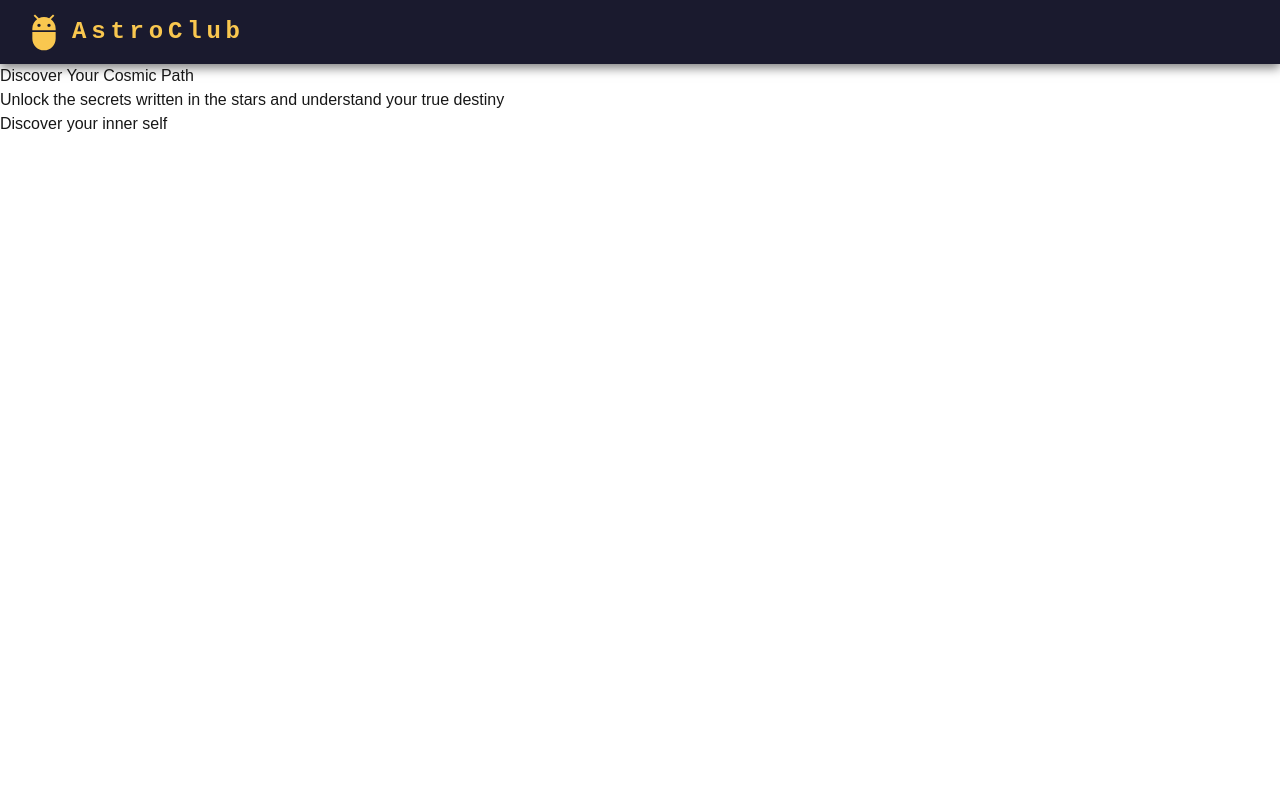
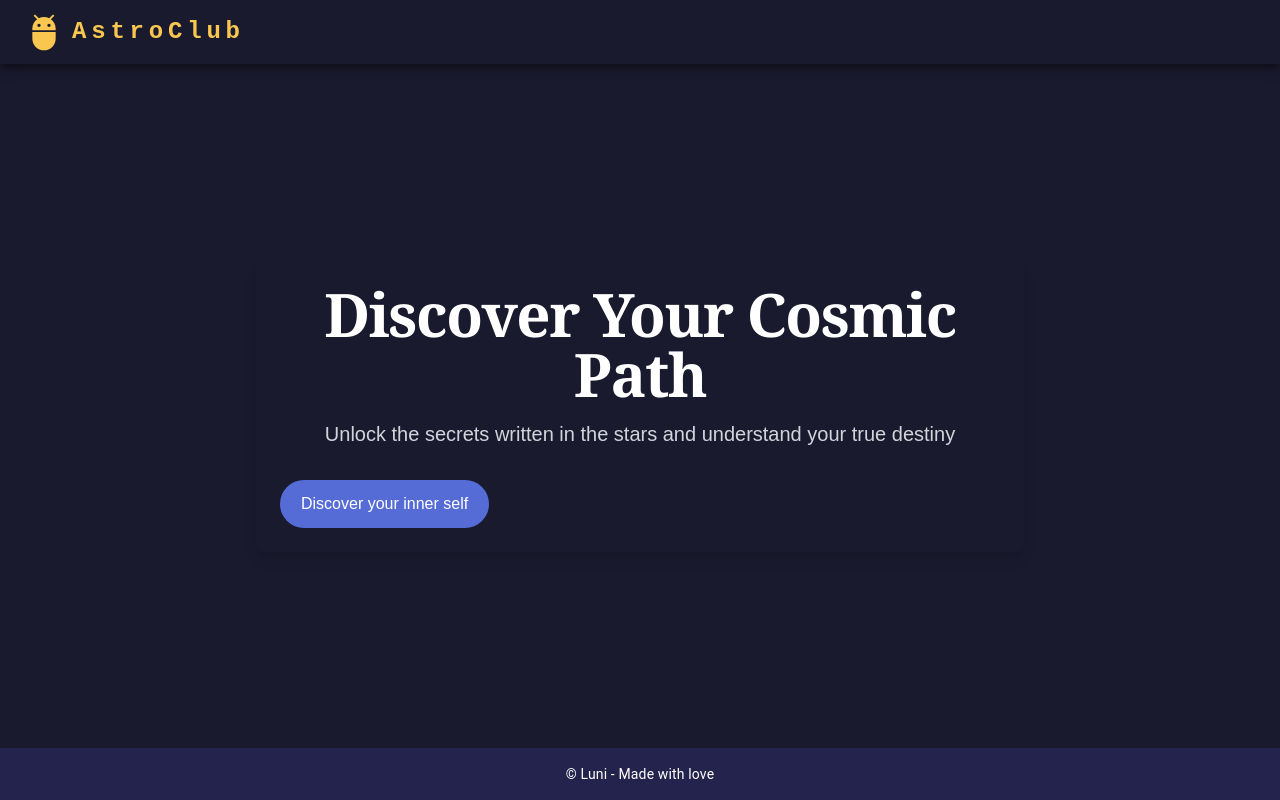
Before and after one commit to Yanoushka/astro-club, a Next.js app: page / in a window 1280 px wide. Built offline with nearby package versions, Linux system fonts and the light colour scheme.

Commit message:
tailwind conf

```diff
--- /dev/null
+++ b/postcss.config.js
@@ -0,0 +1,5 @@
+module.exports = {
+  plugins: {
+    tailwindcss: {},
+  },
+}
--- /dev/null
+++ b/tailwind.config.js
@@ -0,0 +1,12 @@
+/** @type {import('tailwindcss').Config} */
+module.exports = {
+  content: [
+    "./src/**/*.{js,ts,jsx,tsx,mdx}",
+    "./src/components/**/*.{js,ts,jsx,tsx,mdx}",
+    "./src/app/**/*.{js,ts,jsx,tsx,mdx}",
+  ],
+  theme: {
+    extend: {},
+  },
+  plugins: [],
+}
```
